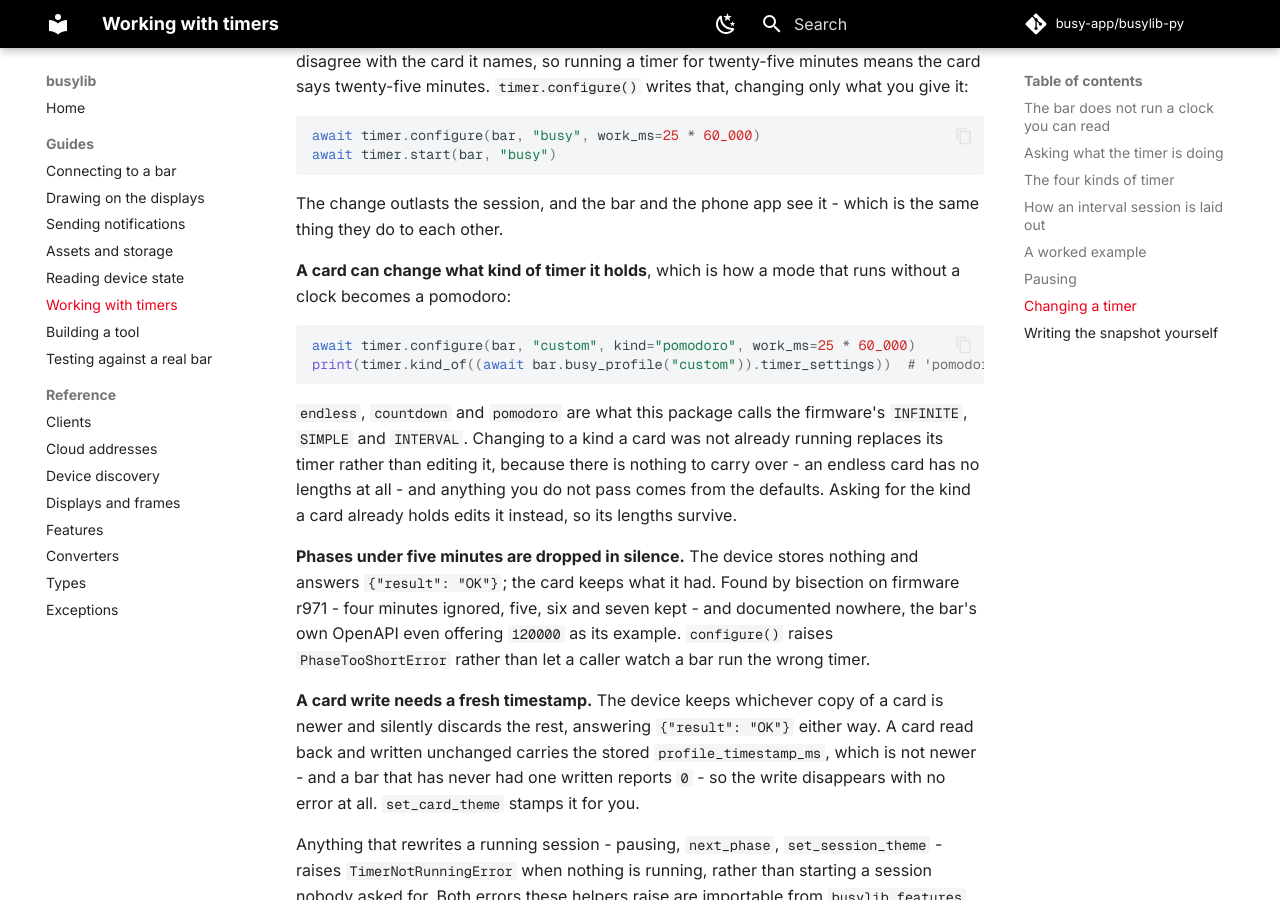
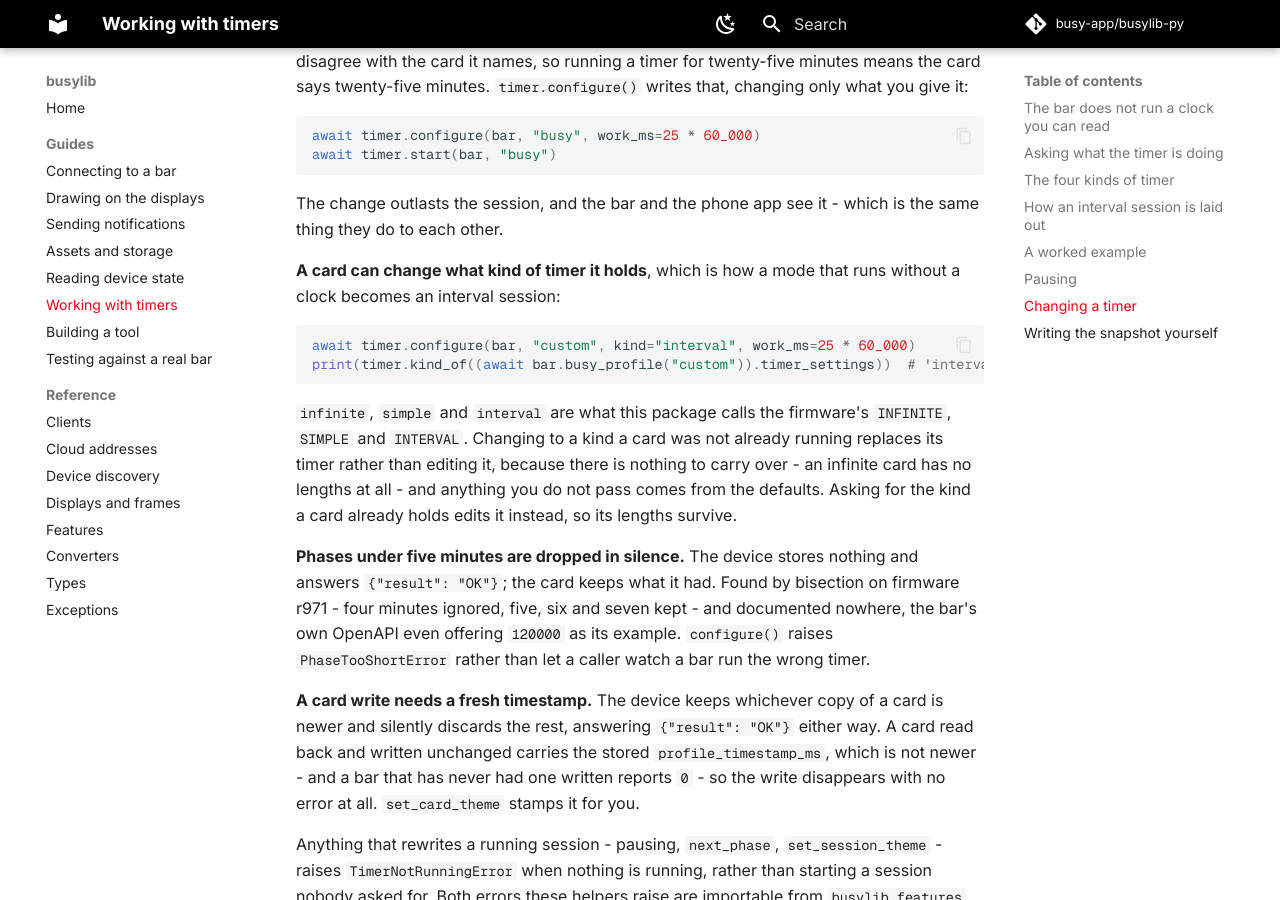
Before and after one commit to busy-app/busylib-py, an MkDocs documentation site: the page built from docs/guides/timers.md, in a window 1280 px wide and 900 px high, scrolled down 4204 px. Built offline with MkDocs 1.6.1 and Material for MkDocs 9.7.7, drawn with Linux system fonts in a browser that asks for light colours; comment, search, counter and statistics services are not loaded; some of the changed text lies outside the part shown.

Commit message:
Use the firmware's words for a kind from the start
One vocabulary, decided where the kind is first named: infinite, simple
and interval are what the device reports, so calling them anything else
here would mean three words for one thing.

````diff
--- a/docs/guides/timers.md
+++ b/docs/guides/timers.md
@@ -196,17 +196,17 @@ The change outlasts the session, and the bar and the phone app see it - which
 is the same thing they do to each other.
 
 **A card can change what kind of timer it holds**, which is how a mode
-that runs without a clock becomes a pomodoro:
+that runs without a clock becomes an interval session:
 
 ```python
-await timer.configure(bar, "custom", kind="pomodoro", work_ms=25 * 60_000)
-print(timer.kind_of((await bar.busy_profile("custom")).timer_settings))  # 'pomodoro'
+await timer.configure(bar, "custom", kind="interval", work_ms=25 * 60_000)
+print(timer.kind_of((await bar.busy_profile("custom")).timer_settings))  # 'interval'
 ```
 
-`endless`, `countdown` and `pomodoro` are what this package calls the
+`infinite`, `simple` and `interval` are what this package calls the
 firmware's `INFINITE`, `SIMPLE` and `INTERVAL`. Changing to a kind a card
 was not already running replaces its timer rather than editing it, because
-there is nothing to carry over - an endless card has no lengths at all -
+there is nothing to carry over - an infinite card has no lengths at all -
 and anything you do not pass comes from the defaults. Asking for the kind a
 card already holds edits it instead, so its lengths survive.
 
@@ -287,4 +287,4 @@ Reading a snapshot gives it to you, so the active theme and
 And one device quirk worth knowing if you try to make a short session for
 testing: `PUT /api/busy/profiles/{slot}` answers `{"result": "OK"}` and
 silently keeps the old settings when given short interval durations, so a
-six-second pomodoro cannot be configured through the API.
+six-second interval session cannot be configured through the API.
````
Also changed, not shown: 2 other files.
